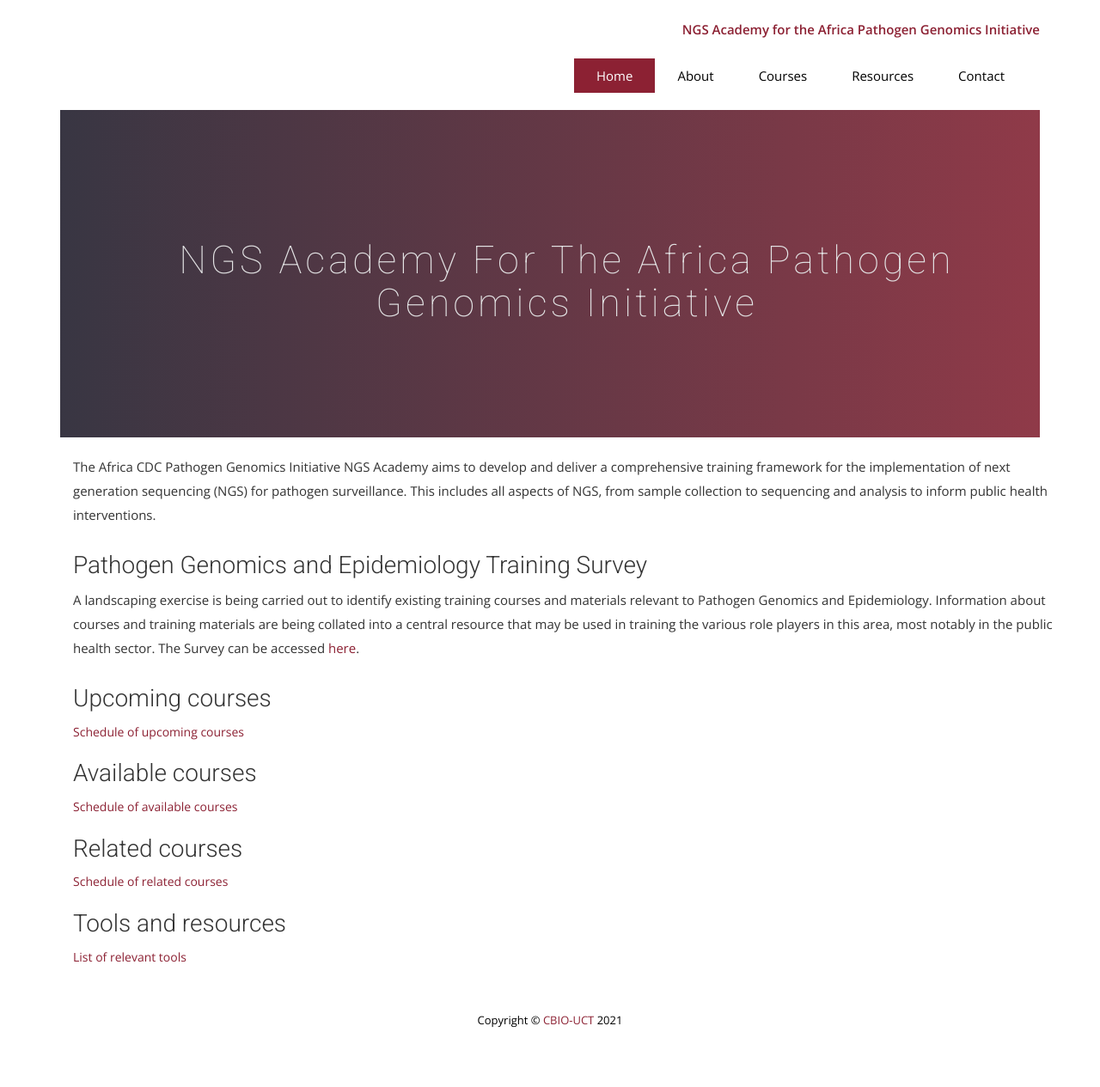
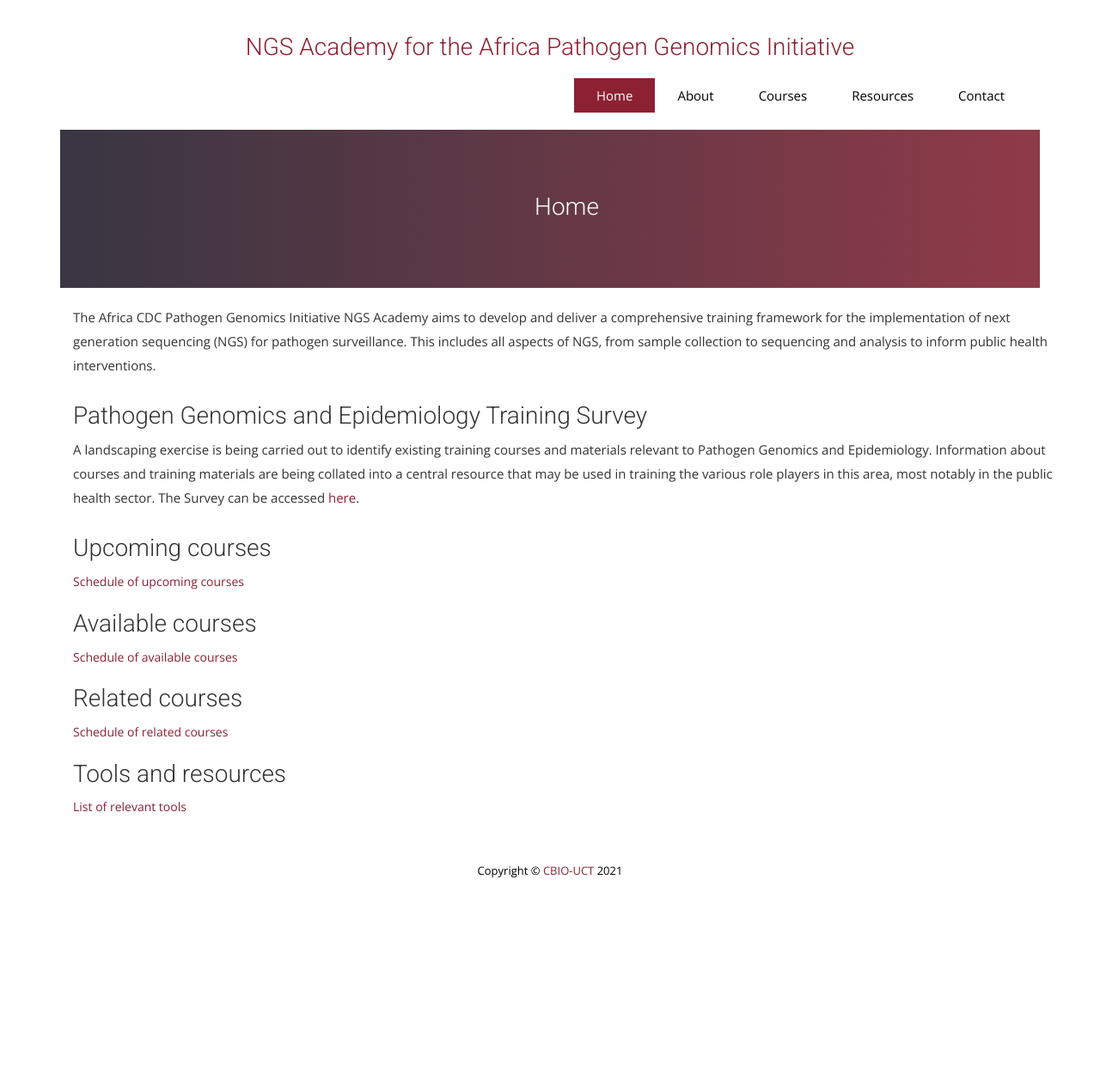
Before and after one commit to pmaturure3/ngsacad, a Jekyll site: the page built from index.html, in a window 1280 px wide. Shown: the whole page at 86% size. Built offline with Jekyll 4.4.1, drawn with Linux system fonts in a browser that asks for light colours; nearby versions of some CDN libraries; some web fonts are replaced; comment, search, counter and statistics services are not loaded; after the commit the page ends 1091 px from its top, so only the background shows below that.

Commit message:
changed home page

```diff
--- a/_layouts/default.html
+++ b/_layouts/default.html
@@ -58,8 +58,10 @@
     <div class="container">
         <div class="row">
             <div class="col-md-12">
-                <div class="name_on_nav text-right">
-                    <p>NGS Academy for the Africa Pathogen Genomics Initiative</p>
+                <div class="name_on_nav text-center">
+                    <p>
+                    <h3>NGS Academy for the Africa Pathogen Genomics Initiative</h3>
+                    </p>
                 </div>
 
                 <!-- header Nav Start -->
--- a/css/style.css
+++ b/css/style.css
@@ -360,8 +360,8 @@ font header .navbar-default .navbar-nav li a:hover {
 #global-header {
   background: url("../img/slider-bg2.jpg") no-repeat;
   background-size: cover;
-  padding-top: 150px;
-  padding-bottom: 107px;
+   padding-top: 75px;
+  padding-bottom: 53px;
   position: relative;
   background-attachment: fixed;
 
@@ -379,15 +379,15 @@ font header .navbar-default .navbar-nav li a:hover {
   opacity: 0.8;
 }
 #global-header .block {
-  color: #E3E3E4;
+  color: white;
   margin: 0 auto;
   padding-left: 9px;
   text-align: center;
 }
 #global-header .block h1 {
-  font-weight: 100;
-  font-size: 45px;
-  letter-spacing: 4px;
+  font-weight: 300;
+  font-size: 28px;
+  /* letter-spacing: 4px; */
   padding-bottom: 15px;
   margin-top: 0;
   text-transform: capitalize;
--- a/index.html
+++ b/index.html
@@ -1,6 +1,6 @@
 ---
 layout: default
-title: NGS Academy for the Africa Pathogen Genomics Initiative
+title: Home
 permalink: /
 ---
 
```
Also changed, not shown: _posts/2021-06-09-NGS SARS-COV-2-Past-Course.md (+1 -0 lines).
